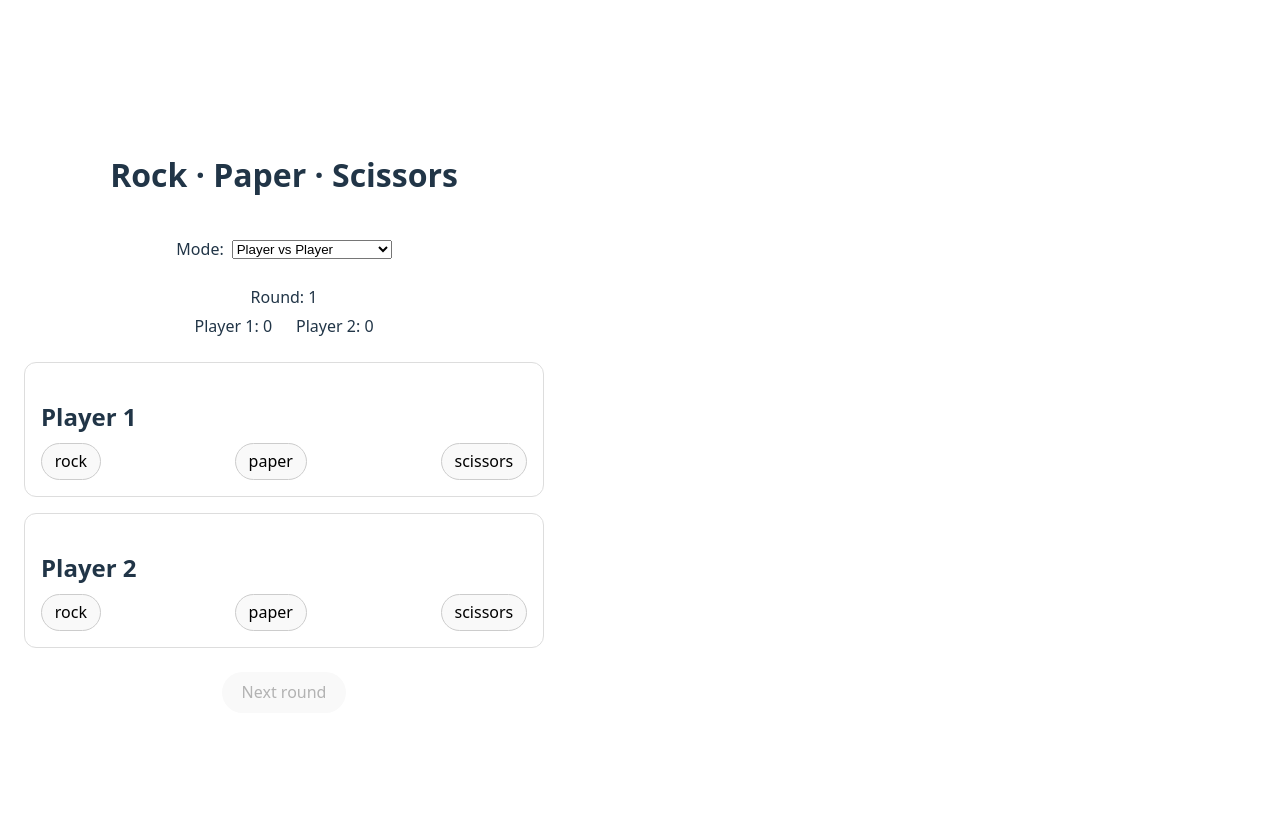
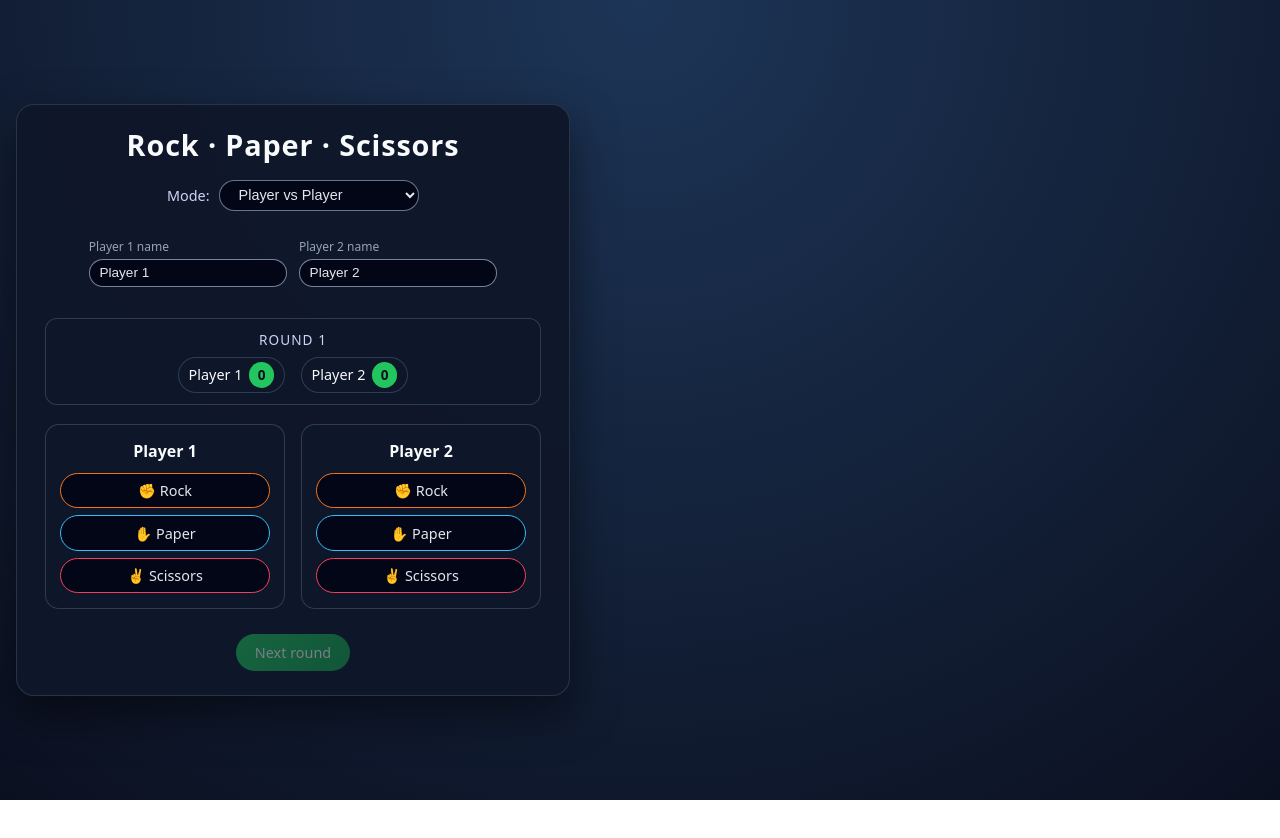
Before and after one commit to zakaroff-aviiator/rps-react, a React (Vite) app: page / in a window 1280 px wide. Shown: the top 838 px of the page. After the commit the page ends 800 px from the top, so only its background shows below. Built offline with nearby package versions, Linux system fonts and the light colour scheme.

Commit message:
style: polish UI with modern card layout

```diff
--- a/src/components/ChoiceButton.tsx
+++ b/src/components/ChoiceButton.tsx
@@ -7,14 +7,20 @@ interface Props {
   onClick: () => void;
 }
 
+const choiceLabels: Record<Choice, string> = {
+  rock: '✊ Rock',
+  paper: '✋ Paper',
+  scissors: '✌️ Scissors',
+};
+
 export const ChoiceButton = ({ choice, isActive, disabled, onClick }: Props) => {
   return (
     <button
-      className={`choice-button ${isActive ? 'choice-button--active' : ''}`}
+      className={`choice-button choice-button--${choice} ${isActive ? 'choice-button--active' : ''}`}
       disabled={disabled}
       onClick={onClick}
     >
-      {choice}
+      {choiceLabels[choice]}
     </button>
   );
 };
--- a/src/components/Game.tsx
+++ b/src/components/Game.tsx
@@ -34,6 +34,14 @@ export const Game = () => {
     setRound(1);
   };
 
+  const handleNameChange = (playerId: 1 | 2, name: string) => {
+    setPlayers(prev =>
+      prev.map(p =>
+        p.id === playerId ? { ...p, name } : p
+      ) as [Player, Player]
+    );
+  };
+
   // ---------- PvP ----------
   const handleChoicePvp = (playerId: 1 | 2, choice: Choice) => {
     setPlayers(prev => {
@@ -61,7 +69,6 @@ export const Game = () => {
 
   // ---------- PvE ----------
   const handleChoicePve = (playerId: 1 | 2, choice: Choice) => {
-    // Only human (id=1) can pick
     if (playerId !== 1) return;
 
     const computerChoice = getRandomChoice();
@@ -94,7 +101,7 @@ export const Game = () => {
 
   // ---------- CvC ----------
   const playComputerRound = () => {
-    if (result) return; // wait for "Next round" before re-playing same round
+    if (result) return;
 
     const choice1 = getRandomChoice();
     const choice2 = getRandomChoice();
@@ -129,7 +136,6 @@ export const Game = () => {
     } else if (mode === 'pve') {
       handleChoicePve(playerId, choice);
     } else {
-      // cvc: human doesn't click choices
       return;
     }
   };
@@ -169,6 +175,20 @@ export const Game = () => {
         </select>
       </div>
 
+      <div className="game__names">
+        {players.map(p => (
+          <div key={p.id} className="game__name-field">
+            <label htmlFor={`player-name-${p.id}`}>Player {p.id} name</label>
+            <input
+              id={`player-name-${p.id}`}
+              type="text"
+              value={p.name}
+              onChange={(e) => handleNameChange(p.id, e.target.value)}
+            />
+          </div>
+        ))}
+      </div>
+
       <Scoreboard players={players} round={round} result={result} />
 
       <div className="game__players">
--- a/src/components/Scoreboard.tsx
+++ b/src/components/Scoreboard.tsx
@@ -9,14 +9,20 @@ interface Props {
 export const Scoreboard = ({ players, round, result }: Props) => {
   return (
     <div className="scoreboard">
-      <div className="scoreboard__round">Round: {round}</div>
+      <div className="scoreboard__round">Round {round}</div>
       <div className="scoreboard__scores">
-        <span>{players[0].name}: {players[0].score}</span>
-        <span>{players[1].name}: {players[1].score}</span>
+        <div className="scoreboard__player">
+          <span className="scoreboard__name">{players[0].name}</span>
+          <span className="scoreboard__badge">{players[0].score}</span>
+        </div>
+        <div className="scoreboard__player">
+          <span className="scoreboard__name">{players[1].name}</span>
+          <span className="scoreboard__badge">{players[1].score}</span>
+        </div>
       </div>
       {result && (
         <div className="scoreboard__status">
-          Last result: {result}
+          Last result: {result === 'draw' ? 'Draw' : result === 'p1' ? players[0].name : players[1].name}
         </div>
       )}
     </div>
--- a/src/styles/App.scss
+++ b/src/styles/App.scss
@@ -1,6 +1,22 @@
 @import './Game.scss';
+
+*,
+*::before,
+*::after {
+  box-sizing: border-box;
+}
 
 body {
   margin: 0;
   font-family: system-ui, -apple-system, BlinkMacSystemFont, 'Segoe UI', sans-serif;
+  background: radial-gradient(circle at top, #1d3557, #0b1020);
+  color: #f8fafc;
 }
+
+#root {
+  min-height: 100vh;
+  display: flex;
+  align-items: center;
+  justify-content: center;
+  padding: 1rem;
+}
--- a/src/styles/Game.scss
+++ b/src/styles/Game.scss
@@ -1,87 +1,265 @@
 .game {
-  min-height: 100vh;
-  padding: 1.5rem;
+  width: 100%;
+  max-width: 900px;
+  background: rgba(15, 23, 42, 0.95);
+  border-radius: 18px;
+  padding: 1.5rem 1.75rem;
+  box-shadow: 0 18px 45px rgba(0, 0, 0, 0.5);
   display: flex;
   flex-direction: column;
-  gap: 1.5rem;
-  align-items: center;
-  justify-content: center;
+  gap: 1.2rem;
+  border: 1px solid rgba(148, 163, 184, 0.2);
 
   &__title {
-    font-size: 2rem;
+    font-size: 1.8rem;
+    font-weight: 700;
     text-align: center;
+    margin: 0;
+    letter-spacing: 0.03em;
+  }
+
+  &__mode {
+    display: flex;
+    align-items: center;
+    gap: 0.6rem;
+    justify-content: center;
+    flex-wrap: wrap;
+
+    label {
+      font-size: 0.9rem;
+      color: #cbd5f5;
+    }
+
+    select {
+      background: #020617;
+      color: #e5e7eb;
+      border-radius: 999px;
+      padding: 0.35rem 0.9rem;
+      border: 1px solid rgba(148, 163, 184, 0.7);
+      font-size: 0.9rem;
+      outline: none;
+
+      &:focus {
+        border-color: #38bdf8;
+        box-shadow: 0 0 0 1px rgba(56, 189, 248, 0.5);
+      }
+    }
+  }
+
+  &__names {
+    display: flex;
+    flex-wrap: wrap;
+    gap: 0.75rem;
+    margin: 0.5rem 0 0.75rem;
+    justify-content: center;
+  }
+
+  &__name-field {
+    display: flex;
+    flex-direction: column;
+    min-width: 160px;
+    max-width: 220px;
+
+    label {
+      font-size: 0.75rem;
+      margin-bottom: 0.15rem;
+      color: #94a3b8;
+    }
+
+    input {
+      padding: 0.35rem 0.6rem;
+      border-radius: 999px;
+      border: 1px solid rgba(148, 163, 184, 0.8);
+      background: #020617;
+      color: #e5e7eb;
+      font-size: 0.85rem;
+      outline: none;
+
+      &:focus {
+        border-color: #a855f7;
+        box-shadow: 0 0 0 1px rgba(168, 85, 247, 0.4);
+      }
+    }
   }
 
   &__players {
     display: flex;
     flex-wrap: wrap;
     gap: 1rem;
-    max-width: 800px;
-    width: 100%;
     justify-content: center;
   }
 
   &__result {
+    text-align: center;
     font-weight: 600;
+    margin-top: 0.3rem;
   }
 
+  &__play,
   &__next {
-    padding: 0.6rem 1.2rem;
+    margin-top: 0.4rem;
+    padding: 0.55rem 1.2rem;
     border-radius: 999px;
     border: none;
     cursor: pointer;
-  }
-    &__mode {
-    display: flex;
-    align-items: center;
-    gap: 0.5rem;
-  }
-    &__play {
-    margin-top: 0.5rem;
-    padding: 0.6rem 1.2rem;
-    border-radius: 999px;
-    border: none;
-    cursor: pointer;
+    font-size: 0.9rem;
+    font-weight: 500;
+    background: linear-gradient(135deg, #22c55e, #16a34a);
+    color: #f9fafb;
+    align-self: center;
+    transition: transform 0.1s ease, box-shadow 0.1s ease, opacity 0.1s ease;
+
+    &:hover:not(:disabled) {
+      transform: translateY(-1px);
+      box-shadow: 0 10px 25px rgba(34, 197, 94, 0.35);
+    }
+
+    &:disabled {
+      opacity: 0.45;
+      cursor: default;
+      box-shadow: none;
+    }
   }
 
+  &__play {
+    background: linear-gradient(135deg, #38bdf8, #0ea5e9);
+  }
 
+  @media (max-width: 640px) {
+    padding: 1.1rem 1.2rem;
+
+    &__title {
+      font-size: 1.5rem;
+    }
+  }
 }
 
 .player-panel {
-  border: 1px solid #ddd;
-  border-radius: 12px;
-  padding: 1rem;
-  flex: 1 1 260px;
+  background: rgba(15, 23, 42, 0.9);
+  border-radius: 14px;
+  padding: 0.9rem;
+  border: 1px solid rgba(51, 65, 85, 0.9);
+  min-width: 240px;
+  max-width: 360px;
+  flex: 1 1 240px;
+  display: flex;
+  flex-direction: column;
+  gap: 0.6rem;
 
   &__name {
-    margin-bottom: 0.5rem;
+    font-size: 1rem;
+    font-weight: 600;
+    margin: 0;
+    text-align: center;
   }
 
   &__choices {
     display: flex;
-    justify-content: space-between;
+    flex-direction: column;
+    gap: 0.45rem;
   }
 }
 
 .choice-button {
+  width: 100%;
   border-radius: 999px;
-  padding: 0.4rem 0.8rem;
-  border: 1px solid #ccc;
+  padding: 0.45rem 0.75rem;
+  border: 1px solid rgba(148, 163, 184, 0.8);
+  background: #020617;
+  color: #e5e7eb;
   cursor: pointer;
+  font-size: 0.9rem;
+  display: flex;
+  align-items: center;
+  justify-content: center;
+  gap: 0.35rem;
+  transition: transform 0.08s ease, box-shadow 0.08s ease, background 0.1s ease,
+    border-color 0.1s ease, opacity 0.1s ease;
+
+  &--rock {
+    border-color: #f97316;
+  }
+
+  &--paper {
+    border-color: #38bdf8;
+  }
+
+  &--scissors {
+    border-color: #f43f5e;
+  }
 
   &--active {
-    border-width: 2px;
+    box-shadow: 0 0 0 1px rgba(248, 250, 252, 0.5);
+    transform: translateY(-1px);
+  }
+
+  &:hover:not(:disabled) {
+    background: #020617;
+    box-shadow: 0 10px 22px rgba(15, 23, 42, 0.8);
+    transform: translateY(-1px);
+  }
+
+  &:disabled {
+    opacity: 0.4;
+    cursor: default;
+    box-shadow: none;
+    transform: none;
   }
 }
 
 .scoreboard {
+  background: rgba(15, 23, 42, 0.85);
+  border-radius: 12px;
+  padding: 0.7rem 0.9rem;
+  border: 1px solid rgba(51, 65, 85, 0.9);
   text-align: center;
+  display: flex;
+  flex-direction: column;
+  gap: 0.4rem;
+
+  &__round {
+    font-size: 0.85rem;
+    color: #cbd5f5;
+    text-transform: uppercase;
+    letter-spacing: 0.08em;
+  }
 
   &__scores {
     display: flex;
-    gap: 1.5rem;
     justify-content: center;
-    margin-top: 0.3rem;
+    gap: 1rem;
+    flex-wrap: wrap;
   }
 
+  &__player {
+    display: flex;
+    align-items: center;
+    gap: 0.4rem;
+    padding: 0.25rem 0.6rem;
+    border-radius: 999px;
+    background: rgba(15, 23, 42, 0.9);
+    border: 1px solid rgba(51, 65, 85, 0.9);
+  }
+
+  &__name {
+    font-size: 0.9rem;
+  }
+
+  &__badge {
+    min-width: 1.6rem;
+    height: 1.6rem;
+    border-radius: 999px;
+    background: #22c55e;
+    color: #0b1120;
+    font-weight: 700;
+    font-size: 0.85rem;
+    display: flex;
+    align-items: center;
+    justify-content: center;
+  }
+
+  &__status {
+    font-size: 0.85rem;
+    color: #e5e7eb;
+  }
 }
```
